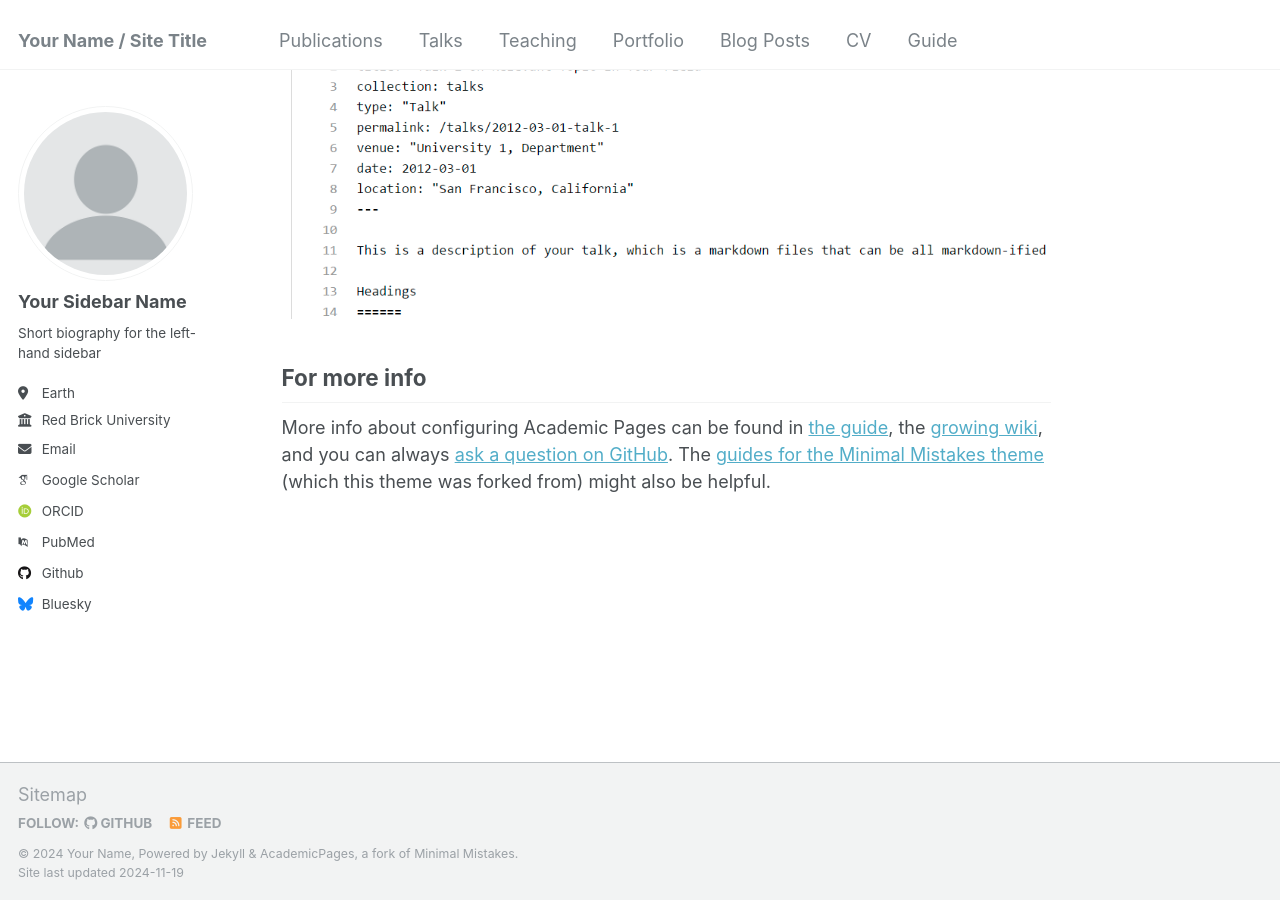
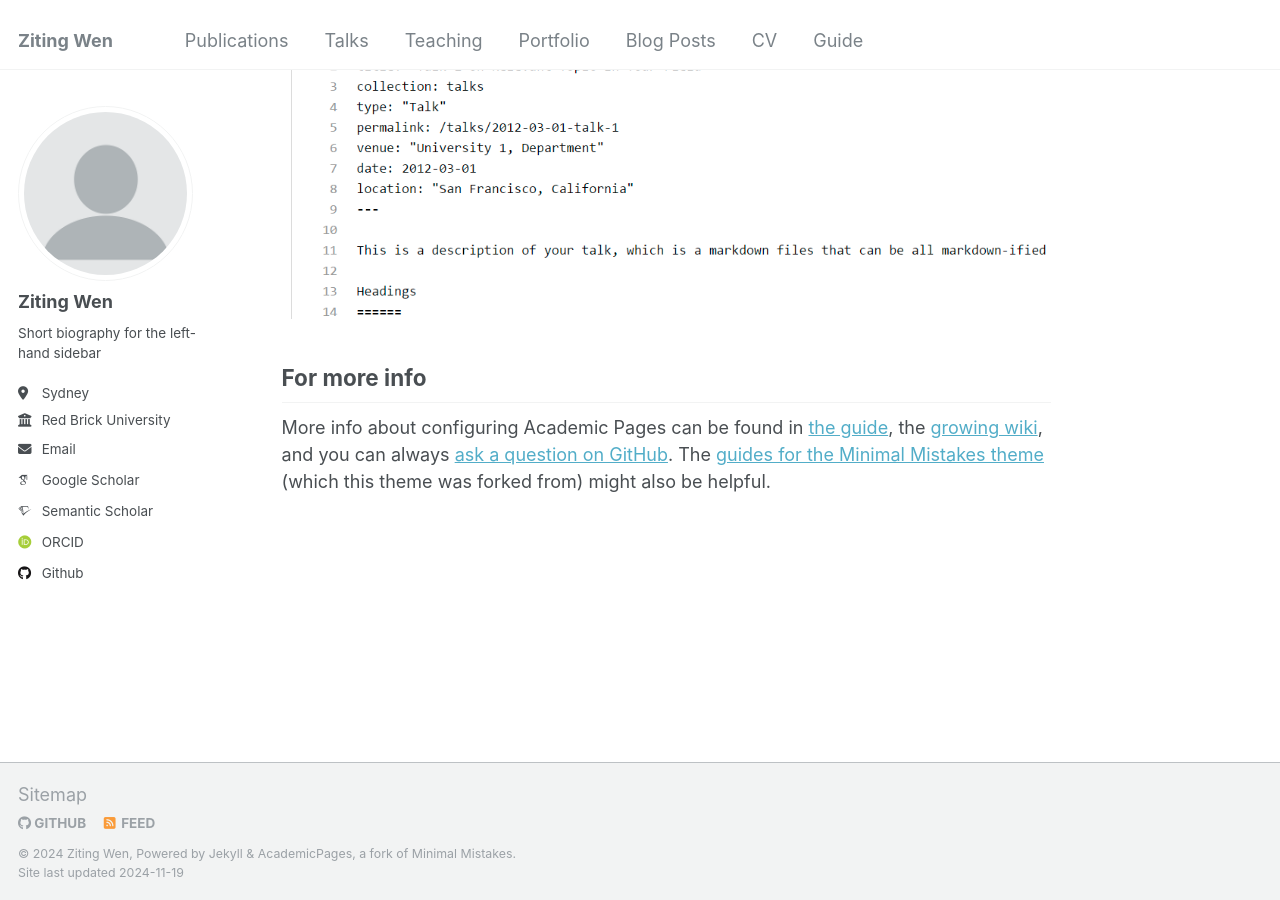
Before and after one commit to ZiTingW/ZiTingW.github.io, a Jekyll site: the page built from _pages/about.md, in a window 1280 px wide and 900 px high, scrolled down 2643 px. Built offline with Jekyll 4.4.1, drawn with Linux system fonts in a browser that asks for light colours; some web fonts are replaced.

Commit message:
Update _config.yml

```diff
--- a/_config.yml
+++ b/_config.yml
@@ -7,14 +7,14 @@
 # server process.
 
 # Basic Site Settings
-locale                   : "en-US"
-title                    : "Your Name / Site Title"
+locale                   : "Sydney, Australia"
+title                    : "Ziting Wen"
 title_separator          : "-"
-name                     : &name "Your Name"
+name                     : &name "Ziting Wen"
 description              : &description "personal description"
-url                      : https://academicpages.github.io # the base hostname & protocol for your site e.g. "https://[your GitHub username].github.io"
+url                      : https://ZiTingW.github.io # the base hostname & protocol for your site e.g. "https://[your GitHub username].github.io"
 baseurl                  : "" # the subpath of your site, e.g. "/blog"
-repository               : "academicpages/academicpages.github.io"
+repository               : "ZiTingW/ZiTingW.github.io"
 
 # Site Author - The following control what appear as part of the author content on the side bar.
 #               If a field is blank the icon and link will not appear, otherwise it will be shown.
@@ -22,21 +22,22 @@ repository               : "academicpages/academicpages.github.io"
 author:
   # Biographic information
   avatar           : "profile.png"
-  name             : "Your Sidebar Name"
+  name             : "Ziting Wen"
   pronouns         : # example: "she/her"
   bio              : "Short biography for the left-hand sidebar"
-  location         : "Earth"
+  location         : "Sydney"
   employer         : "Red Brick University"
   uri              : # URL
   email            : "none@example.org"
 
   # Academic websites
   arxiv            : # URL - Update with the correct link to your profile
-  googlescholar    : "https://scholar.google.com/citations?user=PS_CX0AAAAAJ"
-  impactstory      : # URL
-  orcid            : "http://orcid.org/yourorcidurl"
-  semantic         : # URL
-  pubmed           : "https://www.ncbi.nlm.nih.gov/pubmed/?term=john+snow"
+  googlescholar    : "https://scholar.google.com/citations?user=AC1AmJ4AAAAJ&hl=en&oi=ao"
+  openreview       : "https://openreview.net/profile?id=~Ziting_Wen1"
+  orcid            : "http://orcid.org/0000-0002-6251-5726"
+  semantic         : "https://www.semanticscholar.org/author/Ziting-Wen/2158169464"# URL
+  zhihu            : "https://www.zhihu.com/people/wen-wen-eryan"# URL
+  pubmed           : #"https://www.ncbi.nlm.nih.gov/pubmed/?term=john+snow"
   researchgate     : # URL
   scopus           : # URL
 
@@ -44,12 +45,12 @@ author:
   bitbucket        : # Username - Update with your username on the site
   codepen          : # Username
   dribbble         : # Username
-  github           : "academicpages"
+  github           : "ZiTingW"
   kaggle           : # Username
   stackoverflow    : # User number or user number and name (i.e., use "1" or "1/jeff-atwood")
 
   # Social media
-  bluesky          : "bsky.app" # Replace this with you Bluesky username
+  bluesky          : #"bsky.app" # Replace this with you Bluesky username
   facebook         : # Username
   flickr           : # Username
   foursquare       : # Username
```
